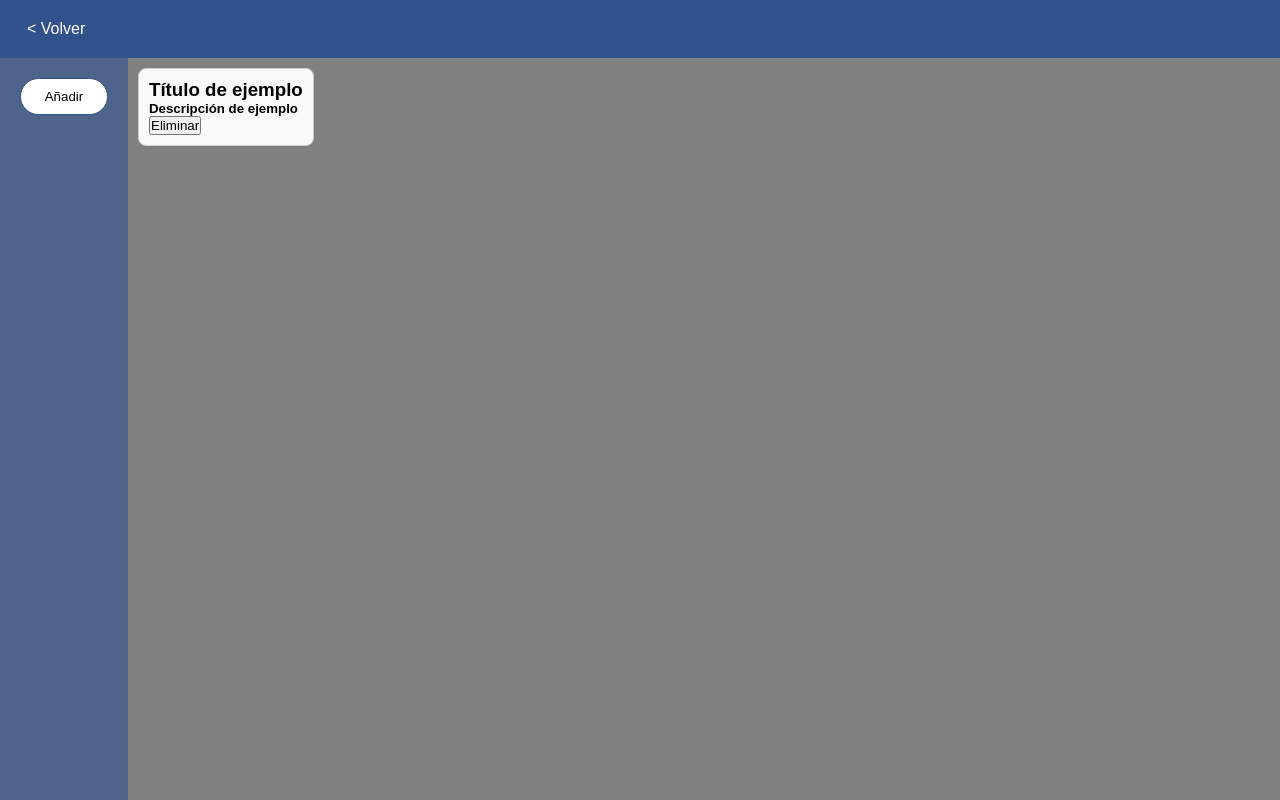
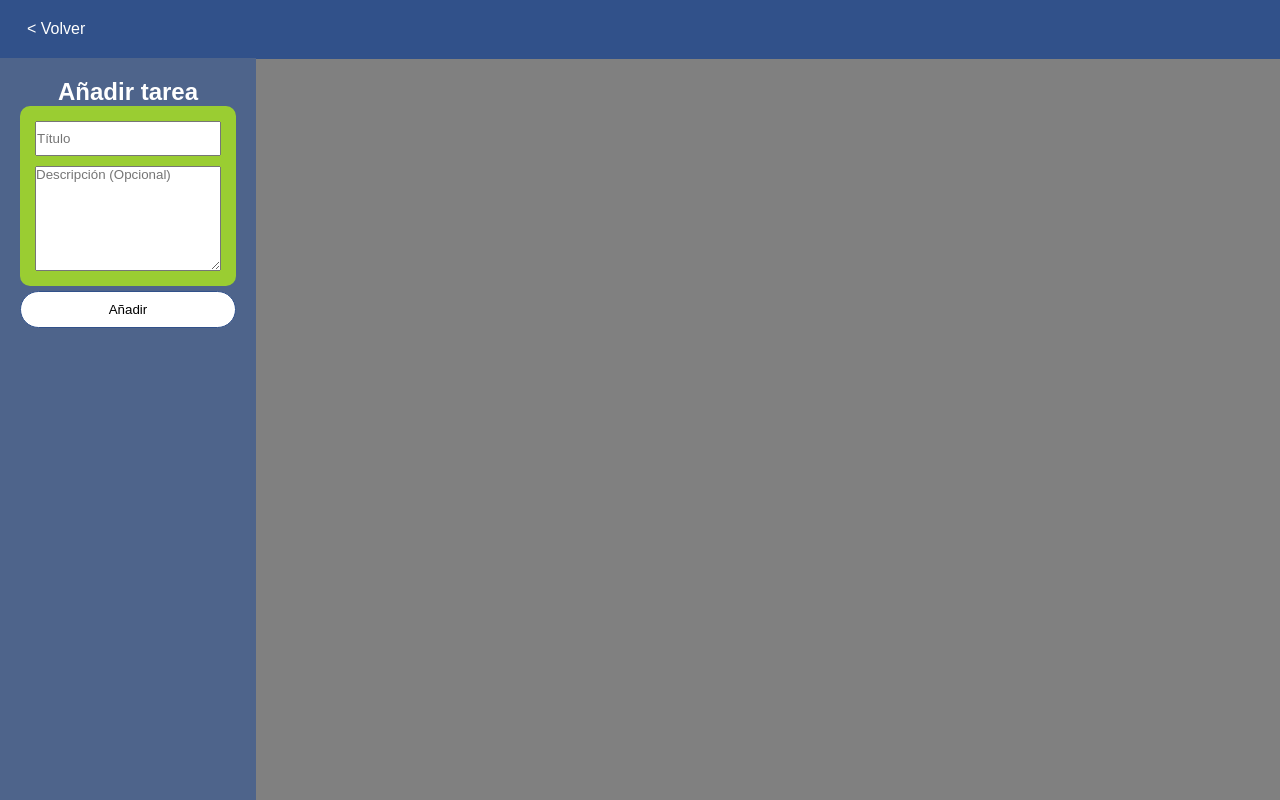
Before and after one commit to abeguerr01/uTask-GestorDeTareas, a plain HTML site: page subaginas/gestor.html in a window 1280 px wide. Both pictures are taken after a click on the button "Añadir". Drawn offline with Linux system fonts and the light colour scheme.

Commit message:
HTML perfect

```diff
--- a/JavaScript/gestor.js
+++ b/JavaScript/gestor.js
@@ -1,19 +1,31 @@
 document.addEventListener('DOMContentLoaded', () => {
     const boton = document.getElementById('anadir');
     const contenedor = document.getElementById('contenedor');
+    const tituloInput = document.getElementById('tar-tit');
+    const descripcionInput = document.getElementById('tar-desc');
 
     boton.addEventListener('click', () => {
+      const tituloTexto = tituloInput.value.trim();
+      const descripcionTexto = descripcionInput.value.trim();
+
+      if (tituloTexto) {
         // Crear el contenedor del nuevo elemento con clase "tarea"
         const nuevoDiv = document.createElement('div');
         nuevoDiv.classList.add('tarea');
 
         // Crear el título (h3)
-        const titulo = document.createElement('h3');
-        titulo.textContent = 'Título de ejemplo';
+        const titulo = document.createElement('h2');
+        titulo.textContent = tituloTexto;
 
-        // Crear la descripción (h5)
-        const descripcion = document.createElement('h5');
-        descripcion.textContent = 'Descripción de ejemplo';
+        // Añadir el título al div (siempre primero)
+        nuevoDiv.appendChild(titulo);
+
+        // Crear la descripción (h5) solo si hay texto
+        if (descripcionTexto) {
+          const descripcion = document.createElement('h5');
+          descripcion.textContent = descripcionTexto;
+          nuevoDiv.appendChild(descripcion);
+        }
 
         // Crear el botón de eliminar
         const botonEliminar = document.createElement('button');
@@ -21,15 +33,20 @@ document.addEventListener('DOMContentLoaded', () => {
 
         // Añadir funcionalidad al botón de eliminar
         botonEliminar.addEventListener('click', () => {
-            contenedor.removeChild(nuevoDiv);
+          contenedor.removeChild(nuevoDiv);
         });
 
-        // Agregar los elementos al div
-        nuevoDiv.appendChild(titulo);
-        nuevoDiv.appendChild(descripcion);
+        // Agregar el botón de eliminar al div
         nuevoDiv.appendChild(botonEliminar);
 
-        // Agregar el nuevo div al contenedor
+        // Agregar el nuevo div al contenedor principal
         contenedor.appendChild(nuevoDiv);
+
+        // Limpiar los campos del formulario
+        tituloInput.value = '';
+        descripcionInput.value = '';
+      } else {
+        alert('Por favor, introduce un título para la tarea.');
+      }
     });
-});
+  });
--- a/css/gestor_style.css
+++ b/css/gestor_style.css
@@ -6,7 +6,7 @@
 }
 body{
     margin: 0;
-    padding: 0;
+    padding: 1.55cm 0 0 0;
     background-color: gray;
 }
 header{
@@ -14,7 +14,12 @@ header{
     color: white;
     margin: 0;
     padding: 20;
-    /*text-align: center;*/
+    height: 1.55cm;
+
+    position: fixed;
+    left: 0;
+    top: 0;
+    right: 0;
 }
 header a{
     text-decoration: none;
@@ -34,18 +39,38 @@ aside{
     text-align: center;
     float: left;
 
-    width: 10%;
+    width: 20%;
     position: fixed;
     left: 0;
     top: 58;
     bottom: 0;
 }
 section{
-    width: 90%;
+    width: 80%;
     display: flex;
     float: right;
     flex-wrap: wrap;
     flex-grow: 1;
+}
+form{
+    background-color: yellowgreen;
+    padding: 15;
+
+    position: relative;
+    left: 0;
+    right: 0;
+
+    border-radius: 10px;
+}
+#tar-tit{
+    width: 100%;
+    height: 5%;
+    margin: 0 0 5 0;
+}
+#tar-desc{
+    width: 100%;
+    height: 15%;
+    margin: 5 0 0 0;
 }
 #anadir{
     background-color: white;
@@ -54,6 +79,7 @@ section{
     color: rgb(0, 0, 0);
     margin: 0;
     padding: 10;
+    margin: 5 0;
     text-align: center;
     width: 100%;
 }
--- a/subaginas/gestor.html
+++ b/subaginas/gestor.html
@@ -11,6 +11,11 @@
         </header>
         <main>
             <aside>
+                <h2>Añadir tarea</h2>
+                <form>
+                    <input type="text" id="tar-tit" placeholder="Título"></input></br>
+                    <textarea id="tar-desc" placeholder="Descripción (Opcional)"></textarea>
+                </form>
                 <button id="anadir">Añadir</button>
             </aside>
             <section id="contenedor">
```
